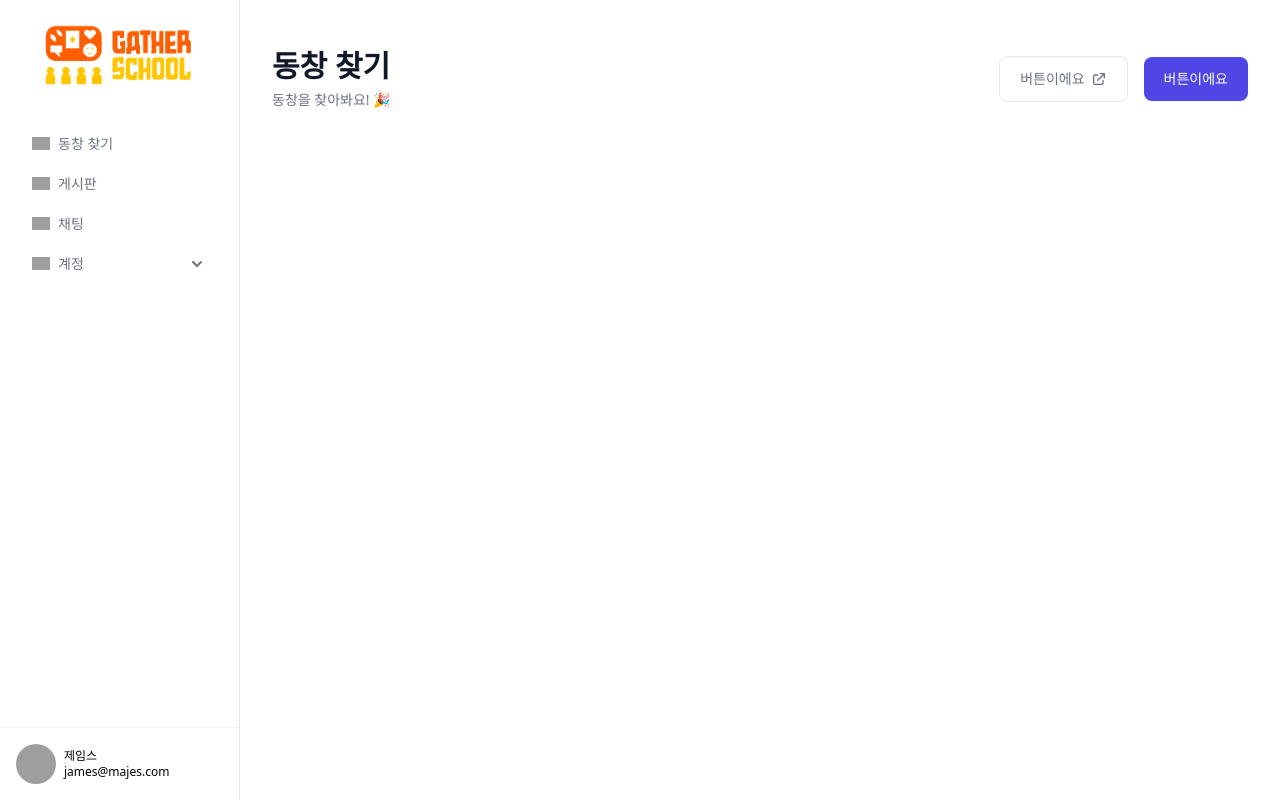
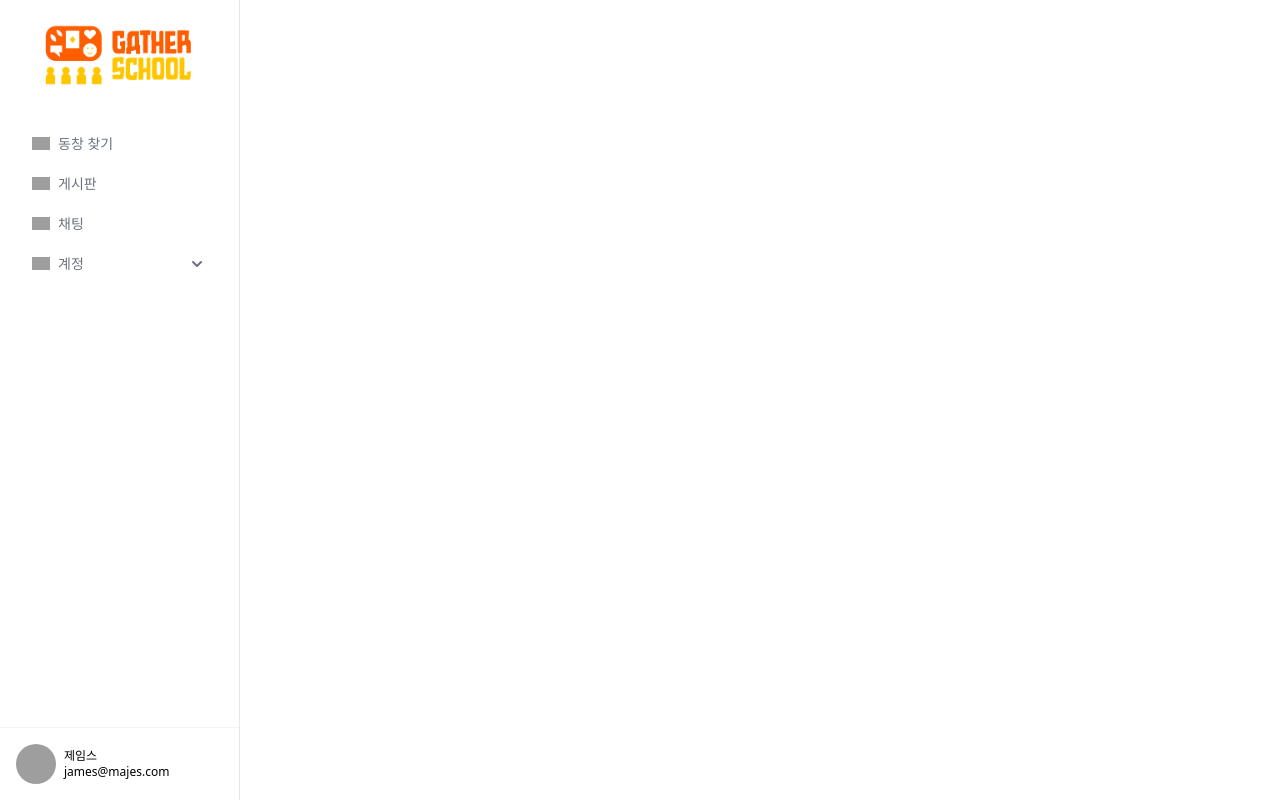
Before and after one commit to bebe0612/matcher-web, a Next.js app: page /home in a window 1280 px wide. Built offline with nearby package versions, Linux system fonts and the light colour scheme; grey boxes are pictures that could not be loaded.

Commit message:
feat : Add properties to Header

```diff
--- a/src/pages/home/components/Header.tsx
+++ b/src/pages/home/components/Header.tsx
@@ -1,4 +1,5 @@
-export default function Header() {
+export default function Header(props: { title: string; description: string }) {
+  const { title, description } = props;
   return (
     <>
       <header aria-label="Page Header">
@@ -6,43 +7,10 @@ export default function Header() {
           <div className="sm:flex sm:items-center sm:justify-between">
             <div className="text-center sm:text-left">
               <h1 className="text-2xl font-bold text-gray-900 sm:text-3xl">
-                동창 찾기
+                {title}
               </h1>
 
-              <p className="mt-1.5 text-sm text-gray-500">
-                동창을 찾아봐요! 🎉
-              </p>
-            </div>
-
-            <div className="mt-4 flex flex-col gap-4 sm:mt-0 sm:flex-row sm:items-center">
-              <button
-                className="inline-flex items-center justify-center gap-1.5 rounded-lg border border-gray-200 px-5 py-3 text-gray-500 transition hover:bg-gray-50 hover:text-gray-700 focus:outline-none focus:ring"
-                type="button"
-              >
-                <span className="text-sm font-medium"> 버튼이에요 </span>
-
-                <svg
-                  xmlns="http://www.w3.org/2000/svg"
-                  className="h-4 w-4"
-                  fill="none"
-                  viewBox="0 0 24 24"
-                  stroke="currentColor"
-                  stroke-width="2"
-                >
-                  <path
-                    stroke-linecap="round"
-                    stroke-linejoin="round"
-                    d="M10 6H6a2 2 0 00-2 2v10a2 2 0 002 2h10a2 2 0 002-2v-4M14 4h6m0 0v6m0-6L10 14"
-                  />
-                </svg>
-              </button>
-
-              <button
-                className="block rounded-lg bg-indigo-600 px-5 py-3 text-sm font-medium text-white transition hover:bg-indigo-700 focus:outline-none focus:ring"
-                type="button"
-              >
-                버튼이에요
-              </button>
+              <p className="mt-1.5 text-sm text-gray-500">{description}</p>
             </div>
           </div>
         </div>
```
